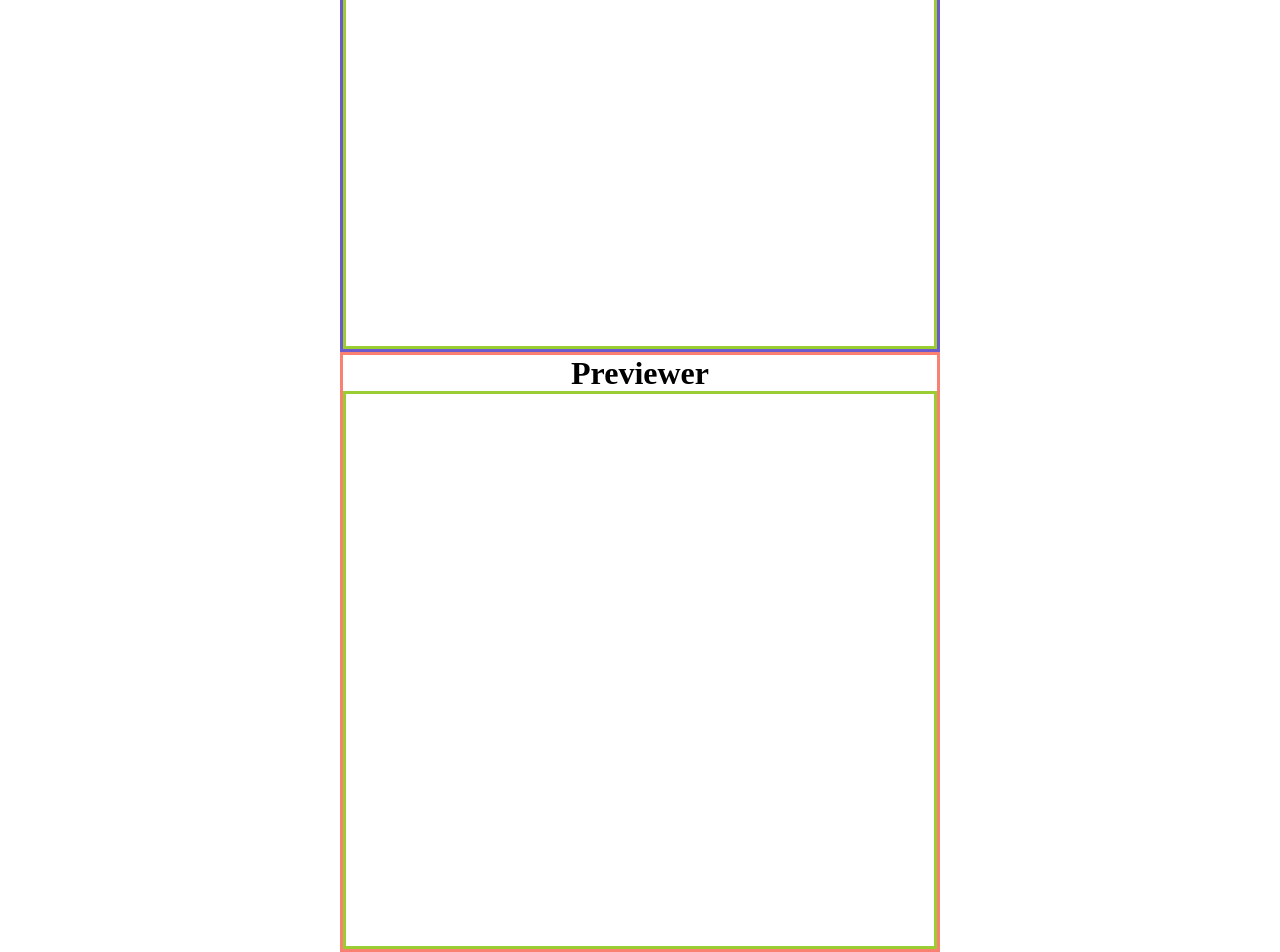
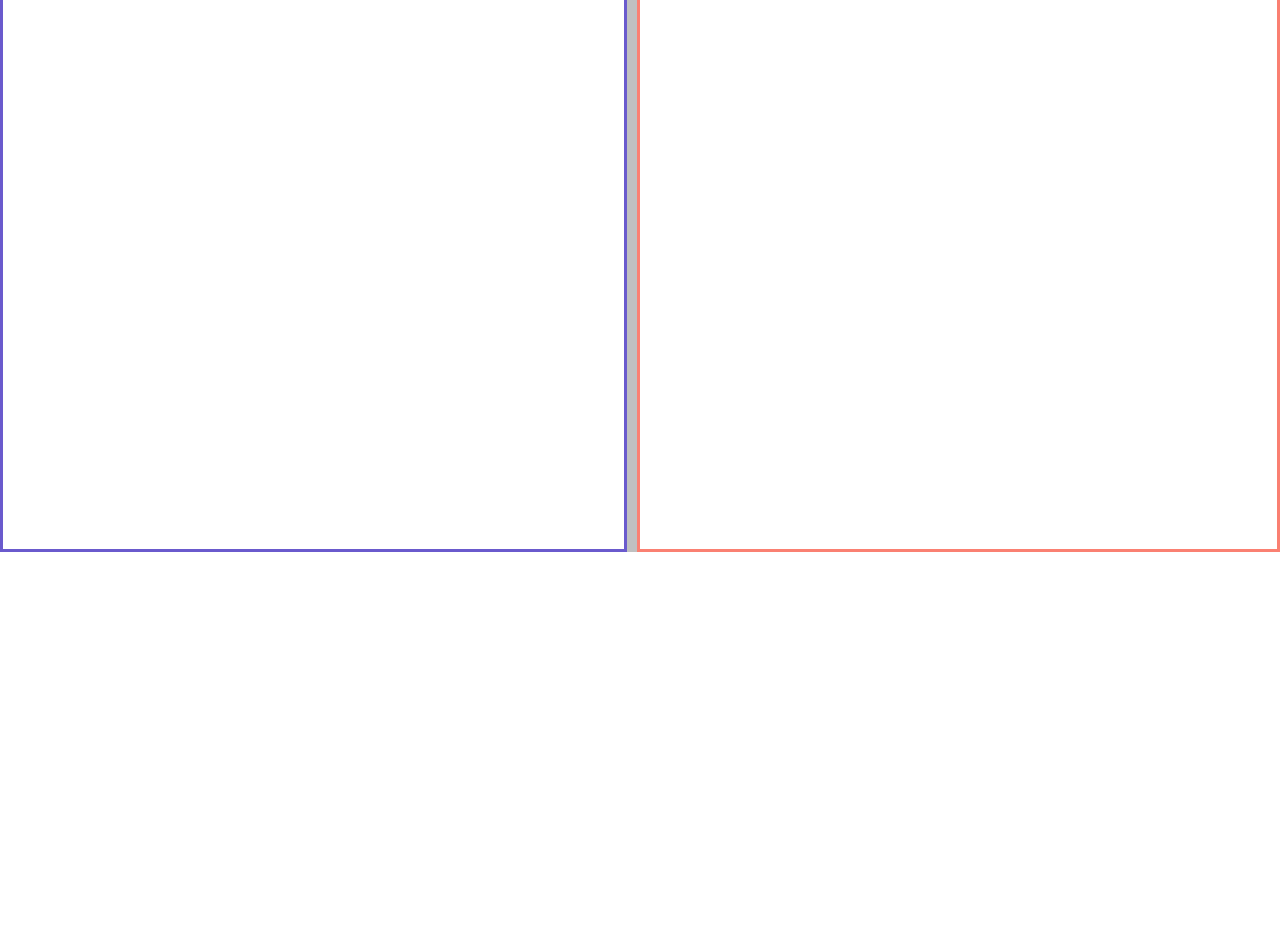
Before and after one commit to dnlk86/markdown-previewer, a React (Create React App) app: page / in a window 1280 px wide. Shown: the part 248-1200 px from the top of the page. After the commit the page ends 800 px from the top, so only its background shows below. Built offline with nearby package versions, Linux system fonts and the light colour scheme.

Commit message:
added split view, to fix textarea width scaling

```diff
--- a/src/App.css
+++ b/src/App.css
@@ -1,21 +1,31 @@
 .App {
-    min-width: 100vw;
-    min-height: 100vh;
     text-align: center;
     display: flex;
-    flex-direction: column;
-    align-items: center;
-    justify-content: space-evenly;
 }
 
-/* .editor {
+#divider {
+    background-color: silver;
+    height: 100vh;
+    width: 10px;
+}
+
+#editorContainer {
+    position: relative;
     border: 3px solid slateblue;
-    width: 600px;
-    height: 600px;
-} */
+    width: 49%;
+    min-width: 200px;
+    height: 100vh;
+    padding: 10px;
+}
 
-/* .previewer {
+#previewContainer {
     border: 3px solid salmon;
-    width: 600px;
-    height: 600px;
-} */
+    flex: 1 1 0%;
+    min-width: 200px;
+    height: 100vh;
+    padding: 10px;
+}
+
+h1 {
+    background-color: silver;
+}
--- a/src/App.js
+++ b/src/App.js
@@ -1,17 +1,71 @@
-import React from "react";
+import React, { useEffect } from "react";
 import { Editor } from "./features/editor/Editor";
 import { Previewer } from "./features/previewer/Previewer";
 import "./App.css";
 
 function App() {
+    useEffect(() => {
+        const divider = document.getElementById("divider");
+        const leftSide = document.getElementById("editorContainer");
+        const rightSide = document.getElementById("previewContainer");
+
+        let x = 0;
+        let y = 0;
+
+        let leftWidth = 0;
+
+        const mouseDownHandler = (e) => {
+            x = e.clientX;
+            y = e.clientY;
+            leftWidth = leftSide.getBoundingClientRect().width;
+
+            document.addEventListener("mousemove", mouseMoveHandler);
+            document.addEventListener("mouseup", mouseUpHandler);
+        };
+
+        divider.addEventListener("mousedown", mouseDownHandler);
+
+        const mouseMoveHandler = (e) => {
+            // How far the mouse has been moved
+            const dx = e.clientX - x;
+            const dy = e.clientY - y;
+
+            const newLeftWidth =
+                ((leftWidth + dx) * 100) /
+                divider.parentNode.getBoundingClientRect().width;
+            leftSide.style.width = `${newLeftWidth}%`;
+
+            divider.style.cursor = "col-resize";
+            document.body.style.cursor = "col-resize";
+
+            leftSide.style.userSelect = "none";
+            leftSide.style.pointerEvents = "none";
+
+            rightSide.style.userSelect = "none";
+            rightSide.style.pointerEvents = "none";
+        };
+
+        const mouseUpHandler = function () {
+            divider.style.removeProperty("cursor");
+            document.body.style.removeProperty("cursor");
+
+            leftSide.style.removeProperty("user-select");
+            leftSide.style.removeProperty("pointer-events");
+
+            rightSide.style.removeProperty("user-select");
+            rightSide.style.removeProperty("pointer-events");
+
+            // Remove the handlers of `mousemove` and `mouseup`
+            document.removeEventListener("mousemove", mouseMoveHandler);
+            document.removeEventListener("mouseup", mouseUpHandler);
+        };
+    }, []);
+
     return (
         <div className="App">
-            {/* <section className="editor"> */}
             <Editor />
-            {/* </section> */}
-            {/* <section className="previewer"> */}
+            <div id="divider"></div>
             <Previewer />
-            {/* </section> */}
         </div>
     );
 }
--- a/src/features/editor/Editor.js
+++ b/src/features/editor/Editor.js
@@ -8,7 +8,7 @@ export function Editor() {
     // const [editorText, setEditorText] = useState("");
 
     return (
-        <div className={styles.editorContainer}>
+        <div id="editorContainer">
             <h1>Editor</h1>
             <textarea
                 id="editor"
--- a/src/features/editor/Editor.module.css
+++ b/src/features/editor/Editor.module.css
@@ -1,18 +1,9 @@
-.editorContainer {
-    position: relative;
-    border: 3px solid slateblue;
-    width: 600px;
-    height: 600px;
+.editor {
+    position: absolute;
+    display: block;
+    resize: none;
+    overflow: auto;
+    width: 98%;
+    height: 93%;
+    border: none;
 }
-
-textarea.editor {
-    position: absolute;
-    overflow: auto;
-    left: 0;
-    bottom: 0;
-    resize: none;
-    outline: none;
-    width: 100%;
-    height: 94%;
-    border: 3px solid yellowgreen;
-}
--- a/src/features/previewer/Previewer.js
+++ b/src/features/previewer/Previewer.js
@@ -15,8 +15,8 @@ export function Previewer() {
     const html = marked.parse(text);
 
     return (
-        <div className={styles.previewerContainer}>
-            <h1>Previewer</h1>
+        <div id="previewContainer">
+            <h1>Preview</h1>
             <div
                 id="preview"
                 className={styles.previewer}
--- a/src/features/previewer/Previewer.module.css
+++ b/src/features/previewer/Previewer.module.css
@@ -1,19 +1,9 @@
-.previewerContainer {
-    position: relative;
-    border: 3px solid salmon;
-    width: 600px;
-    height: 600px;
+.previewer {
+    width: auto;
+    display: block;
+    text-align: left;
+    overflow: auto;
+    /* width: 100%;
+    height: 94%;
+    border: 3px solid yellowgreen; */
 }
-
-.previewer {
-    position: absolute;
-    text-align: left;
-    /* overflow-x: hidden; */
-    /* overflow-y: scroll; */
-    overflow: auto;
-    left: 0;
-    bottom: 0;
-    width: 100%;
-    height: 94%;
-    border: 3px solid yellowgreen;
-}
```
